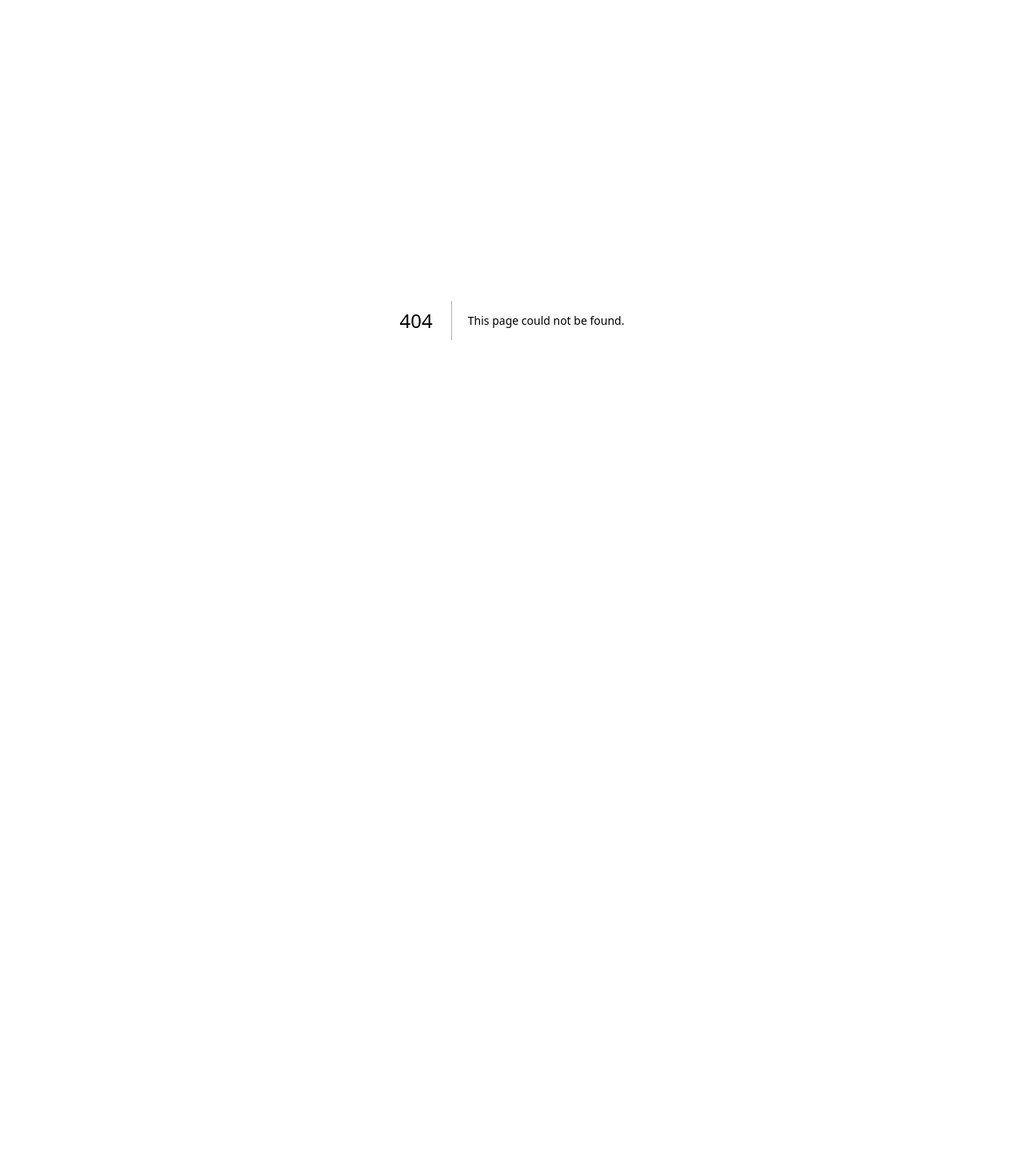
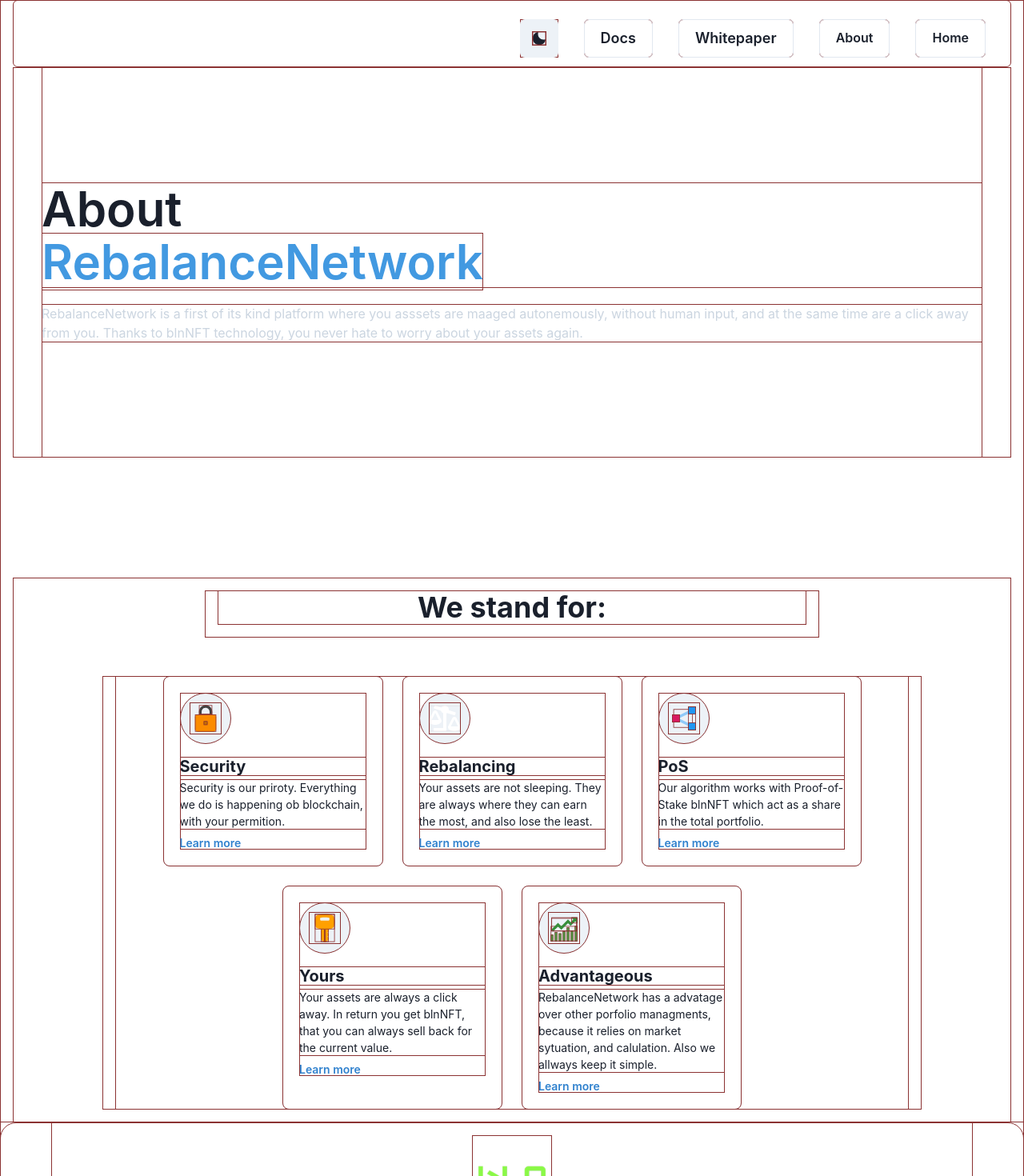
Before and after one commit to SamIxCode/BLNweb3, a Next.js app: page /about in a window 1280 px wide. Before the commit this address had no page. Shown: the top 1470 px of the page at 80% size. Before the commit the page ends 800 px from the top, so only its background shows below. Built offline with nearby package versions, Linux system fonts and the light colour scheme.

Commit message:
added about section

```diff
--- /dev/null
+++ b/compontents/AboutComp.jsx
@@ -0,0 +1,119 @@
+import {
+    Box,
+    Button,
+    Container,
+    Flex,
+    Heading,
+    Icon,
+    Stack,
+    Text,
+    useColorModeValue
+} from "@chakra-ui/react"
+import {
+    FcAbout,
+    FcAssistant,
+    FcCollaboration,
+    FcDonate,
+    FcManager,
+    FcLock,
+    FcTreeStructure,
+    FcKey,
+    FcBullish
+} from "react-icons/fc"
+import {FaBalanceScaleRight} from "react-icons/fa"
+
+const Card = ({ heading, description, icon, href }) => {
+    return (
+        <Box
+            maxW={{ base: "full", md: "275px" }}
+            w={"full"}
+            borderWidth="1px"
+            borderRadius="lg"
+            overflow="hidden"
+            p={5}
+        >
+            <Stack align={"start"} spacing={2}>
+                <Flex
+                    w={16}
+                    h={16}
+                    align={"center"}
+                    justify={"center"}
+                    color={"white"}
+                    rounded={"full"}
+                    bg={useColorModeValue("gray.100", "gray.700")}
+                >
+                    {icon}
+                </Flex>
+                <Box mt={2}>
+                    <Heading size="md">{heading}</Heading>
+                    <Text mt={1} fontSize={"sm"}>
+                        {description}
+                    </Text>
+                </Box>
+                <Button variant={"link"} colorScheme={"blue"} size={"sm"}>
+                    Learn more
+                </Button>
+            </Stack>
+        </Box>
+    )
+}
+
+export default function gridListWith() {
+    return (
+        <Box p={4}>
+            <Stack spacing={4} as={Container} maxW={"3xl"} textAlign={"center"}>
+                <Heading fontSize={{ base: "3xl", sm: "4xl" }} fontWeight={"bold"}>
+                    We stand for:
+                </Heading>
+                <Text color={"gray.600"} fontSize={{ base: "sm", sm: "lg" }}>
+
+                </Text>
+            </Stack>
+
+            <Container maxW={"5xl"} mt={12}>
+                <Flex flexWrap="wrap" gridGap={6} justify="center">
+                    <Card
+                        heading={"Security"}
+                        icon={<Icon as={FcLock} w={10} h={10} />}
+                        description={
+                            "Security is our priroty. Everything we do is happening ob blockchain, with your permition."
+                        }
+                        href={"#"}
+                    />
+                    <Card
+                        heading={"Rebalancing"}
+                        icon={<Icon as={FaBalanceScaleRight} w={10} h={10} />}
+                        description={
+                            "Your assets are not sleeping. They are always where they can earn the most, and also lose the least."
+                        }
+                        href={"#"}
+                    />
+                    <Card
+                        heading={"PoS"}
+                        icon={<Icon as={FcTreeStructure} w={10} h={10} />}
+                        description={
+                            "Our algorithm works with Proof-of-Stake blnNFT which act as a share in the total portfolio."
+                        }
+                        href={"#"}
+                    />
+                    <Card
+                        heading={"Yours"}
+                        icon={<Icon as={FcKey} w={10} h={10} />}
+                        description={
+                            "Your assets are always a click away. In return you get blnNFT, that you can always sell back for the current value."
+                        }
+                        href={"#"}
+                    />
+                    <Card
+                        heading={"Advantageous"}
+                        icon={<Icon as={FcBullish} w={10} h={10} />}
+                        description={
+                            "RebalanceNetwork has a advatage over other porfolio managments, because it relies on market sytuation, and calulation. Also we allways keep it simple."
+                        }
+                        href={"#"}
+                    />
+                </Flex>
+            </Container>
+        </Box>
+    )
+}
--- /dev/null
+++ b/compontents/AboutHero.jsx
@@ -0,0 +1,53 @@
+import Head from "next/head"
+import {
+    Box,
+    Heading,
+    Container,
+    Text,
+    Button,
+    Stack,
+    Icon,
+    useColorModeValue,
+    createIcon
+} from "@chakra-ui/react"
+
+export default function CallToActionWithAnnotation() {
+    return (
+        <>
+            <Head>
+                <link
+                    href="https://fonts.googleapis.com/css2?family=Caveat:wght@700&display=swap"
+                    rel="stylesheet"
+                />
+            </Head>
+
+            <Box w={"100%"} mb={"150px"}>
+
+                <Box display={""}
+                    as={Box}
+                    textAlign={"left"}
+                    spacing={{ base: 8, md: 14 }}
+                    py={{ base: 20, md: 36 }}
+                    mx={9}
+                >
+                    <Heading
+                        fontWeight={600}
+                        fontSize={{ base: "3xl", sm: "5xl", md: "6xl" }}
+                        lineHeight={"110%"}
+                        mb={5}
+                    >
+                        About <br />
+                        <Text as={"span"} color={"blue.400"}>
+                            RebalanceNetwork
+                        </Text>
+                    </Heading>
+                    <Text color={"gray.300"}>
+                        RebalanceNetwork is a first of its kind platform where you asssets are maaged autonemously, without human input, and at the same time are a click away from you. Thanks to blnNFT technology, you never hate to worry about your assets again.
+
+                    </Text>
+
+                </Box>
+            </Box>
+        </>
+    )
+}
--- a/compontents/FooterComponent.jsx
+++ b/compontents/FooterComponent.jsx
@@ -46,7 +46,7 @@ const SocialButton = ({ children, label, href }) => {
 export default function SmallCentered() {
   return (
     <Box
-    rounded={20}
+      rounded={20}
       bg={useColorModeValue("light.50", "dark.900")}
       color={useColorModeValue("light.700", "dark.200")}
     >
--- a/compontents/Navbar.js
+++ b/compontents/Navbar.js
@@ -13,7 +13,13 @@ const Navbar = () => {
 
 
                 <Box rounded={'md'} >
-                    <Button colorScheme='gray' variant='outline' fontSize='auto' p={5} size={'lg'}>
+                    <Button as={"a"} colorScheme='gray' variant='outline' fontSize='auto' p={5} size={'lg'} href={"/"}>
+                        Home
+                    </Button>
+                </Box>
+
+                <Box rounded={'md'} >
+                    <Button as={"a"} colorScheme='gray' variant='outline' fontSize='auto' p={5} size={'lg'} href={"/about"}>
                         About
                     </Button>
                 </Box>
@@ -21,12 +27,12 @@ const Navbar = () => {
 
 
                 <Box rounded={'md'} >
-                    <Button colorScheme='gray' variant='outline' fontSize='lg' p={5} size={'lg'}>
+                    <Button as={"a"} colorScheme='gray' variant='outline' fontSize='lg' p={5} size={'lg'} href={'https://whitepaper.io/coin/rebalancenetwork'} target='_blank'>
                         Whitepaper
                     </Button>
                 </Box>
                 <Box rounded={'md'} >
-                    <Button colorScheme='gray' variant='outline' fontSize='lg' p={5} size={'lg'}>
+                    <Button as={"a"} colorScheme='gray' variant='outline' fontSize='lg' p={5} size={'lg'}>
                         Docs
                     </Button>
                 </Box>
--- /dev/null
+++ b/src/pages/about.js
@@ -0,0 +1,19 @@
+import { Container } from "@chakra-ui/react";
+import NavbarContainer from "../../compontents/NavbarContainer";
+import StatsGridWithImage from "../../compontents/AboutComp";
+import CallToActionWithAnnotation from "../../compontents/AboutHero";
+import SmallCentered from "../../compontents/FooterComponent";
+export default function about() {
+    return (
+        <>
+            <Container
+                maxW={"7xl"}>
+                <NavbarContainer />
+                <CallToActionWithAnnotation />
+
+                <StatsGridWithImage />
+            </Container>
+            <SmallCentered />
+        </>
+    )
+}
--- a/src/styles/globals.css
+++ b/src/styles/globals.css
@@ -1,5 +1,5 @@
 * {
-  outline: 0.0px solid rgb(139, 50, 50);
+  outline: 0.5px solid rgb(139, 50, 50);
   outline-offset: -1px;
 }
 
```
Also changed, not shown: src/pages/index.js (+5 -5 lines).
